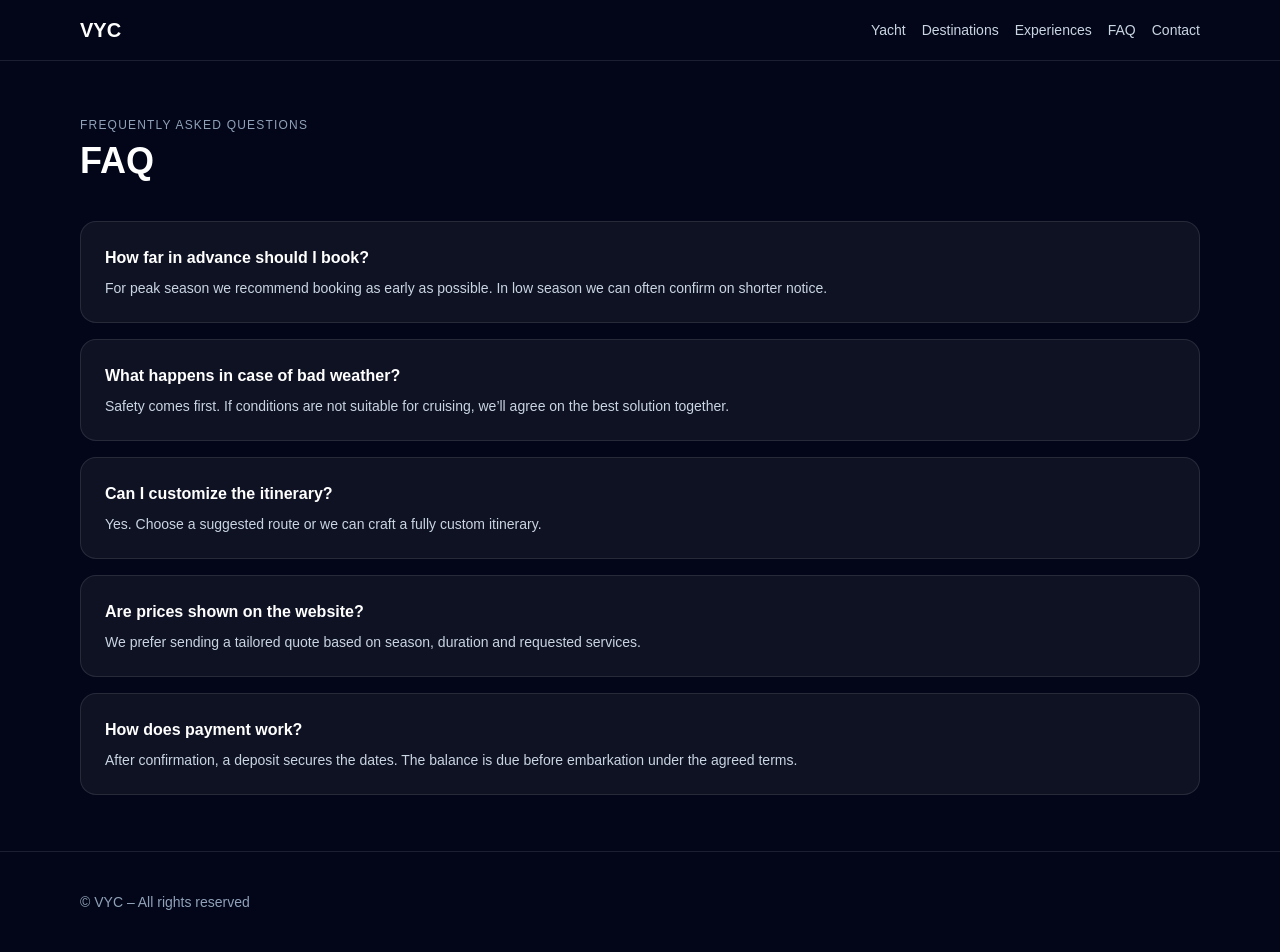
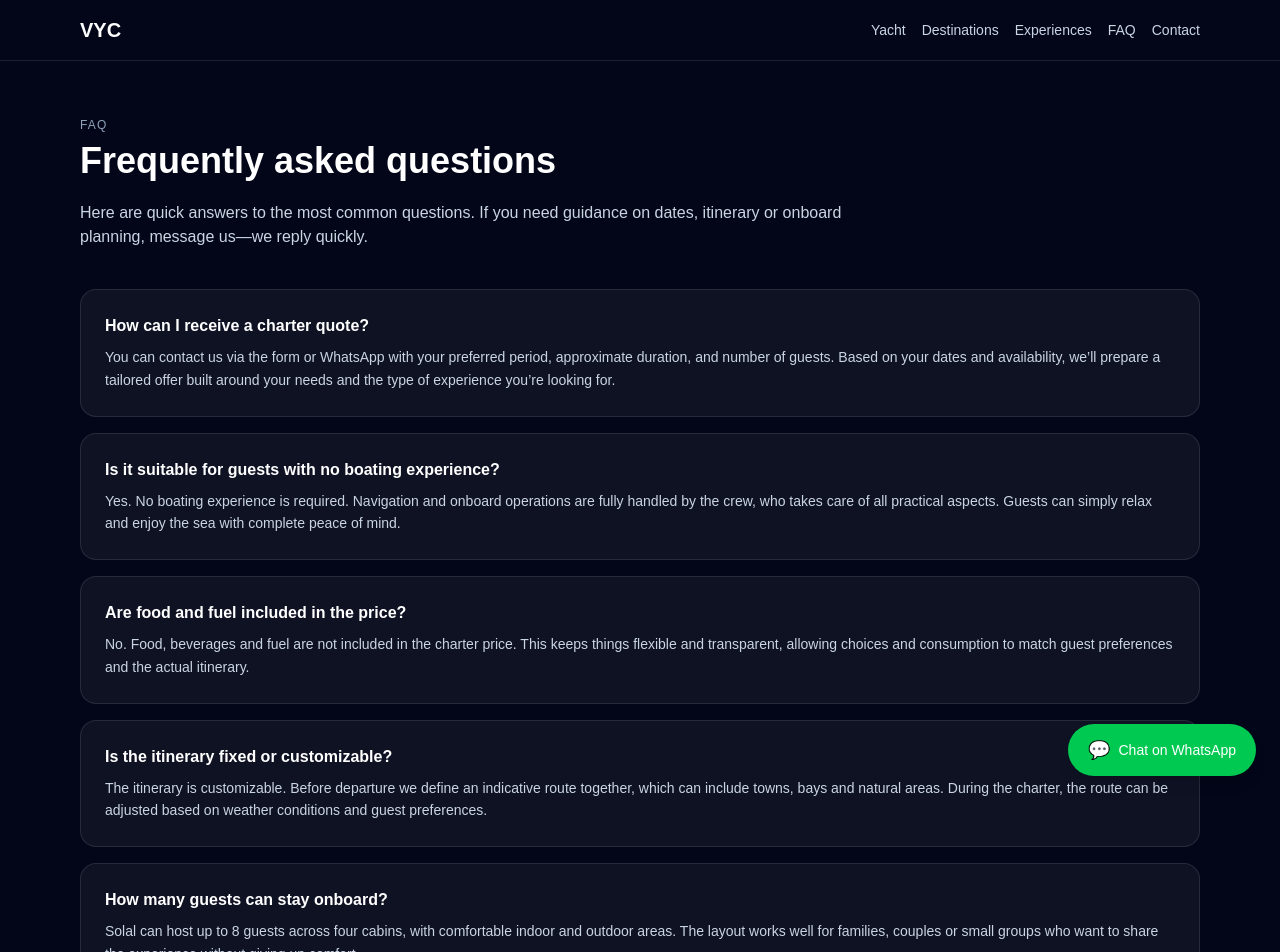
Before and after one commit to giacomovolt/vyc-site, a Next.js app: page /en/faq in a window 1280 px wide. Shown: the top 952 px of the page. Built offline with nearby package versions, Linux system fonts and the light colour scheme.

Commit message:
Update FAQ page content (IT/EN) and add WhatsApp floating button

```diff
--- a/src/app/[locale]/faq/page.tsx
+++ b/src/app/[locale]/faq/page.tsx
@@ -1,42 +1,118 @@
-export default async function FAQPage({
+import Link from "next/link";
+import WhatsAppFloatingButton from "@/components/WhatsAppFloatingButton";
+
+export default async function FaqPage({
   params,
 }: {
   params: Promise<{ locale: "it" | "en" }>;
 }) {
   const { locale } = await params;
 
-  const faqs =
-    locale === "it"
-      ? [
-          ["Quanto tempo prima devo prenotare?", "In alta stagione consigliamo di prenotare il prima possibile. In bassa stagione possiamo spesso confermare anche con breve preavviso."],
-          ["Cosa succede in caso di maltempo?", "La sicurezza viene prima di tutto. In caso di condizioni non adatte alla navigazione, valuteremo insieme la soluzione migliore."],
-          ["È possibile personalizzare l’itinerario?", "Sì. Possiamo seguire itinerari consigliati oppure costruire una rotta su misura."],
-          ["I prezzi sono visibili sul sito?", "Preferiamo inviare un preventivo personalizzato in base a periodo, durata e servizi richiesti."],
-          ["Come funziona il pagamento?", "Dopo conferma, viene richiesto un acconto per bloccare le date. Saldo secondo condizioni concordate prima dell’imbarco."],
-        ]
-      : [
-          ["How far in advance should I book?", "For peak season we recommend booking as early as possible. In low season we can often confirm on shorter notice."],
-          ["What happens in case of bad weather?", "Safety comes first. If conditions are not suitable for cruising, we’ll agree on the best solution together."],
-          ["Can I customize the itinerary?", "Yes. Choose a suggested route or we can craft a fully custom itinerary."],
-          ["Are prices shown on the website?", "We prefer sending a tailored quote based on season, duration and requested services."],
-          ["How does payment work?", "After confirmation, a deposit secures the dates. The balance is due before embarkation under the agreed terms."],
-        ];
+  const t = {
+    it: {
+      eyebrow: "FAQ",
+      title: "Domande frequenti",
+      intro:
+        "Qui trovi le risposte rapide alle domande più comuni. Se ti serve un’indicazione su date, itinerario o organizzazione, scrivici: ti rispondiamo velocemente.",
+      cta: "Contattaci",
+      items: [
+        {
+          q: "Come posso ricevere un preventivo per il charter?",
+          a: "Puoi contattarci tramite il form o via WhatsApp indicando periodo, durata indicativa e numero di ospiti. In base alle date scelte e alla disponibilità, ti prepariamo un’offerta personalizzata, costruita sulle tue esigenze e sul tipo di esperienza che stai cercando.",
+        },
+        {
+          q: "L’esperienza è adatta anche a chi non ha esperienza nautica?",
+          a: "Sì. Non è richiesta alcuna competenza nautica. La gestione della navigazione e della vita a bordo è interamente a carico della crew, che si occupa di ogni aspetto operativo. Gli ospiti possono semplicemente rilassarsi e vivere il mare in totale tranquillità.",
+        },
+        {
+          q: "Cibo e carburante sono inclusi nel prezzo?",
+          a: "No. Cibo, bevande e carburante non sono inclusi nel prezzo del charter. Questo permette di mantenere flessibilità e trasparenza, adattando i consumi e le scelte alimentari alle preferenze degli ospiti e all’itinerario effettivo.",
+        },
+        {
+          q: "L’itinerario è fisso o personalizzabile?",
+          a: "L’itinerario è personalizzabile. Prima della partenza definiamo insieme una rotta indicativa, che può includere città, baie e aree naturali. Durante il charter, il percorso può essere adattato in base alle condizioni meteo e ai desideri degli ospiti.",
+        },
+        {
+          q: "Quante persone possono soggiornare a bordo?",
+          a: "Solal può ospitare fino a 8 persone in quattro cabine, offrendo spazi confortevoli sia all’interno che all’esterno. La configurazione è adatta a famiglie, coppie o piccoli gruppi che desiderano condividere l’esperienza senza rinunciare al comfort.",
+        },
+        {
+          q: "Qual è il periodo migliore per navigare in Adriatico?",
+          a: "Il periodo ideale va dalla tarda primavera all’inizio dell’autunno. I mesi estivi offrono condizioni meteo stabili e mare generalmente calmo, mentre giugno e settembre sono particolarmente apprezzati per un’esperienza più tranquilla e rilassata.",
+        },
+      ],
+    },
+    en: {
+      eyebrow: "FAQ",
+      title: "Frequently asked questions",
+      intro:
+        "Here are quick answers to the most common questions. If you need guidance on dates, itinerary or onboard planning, message us—we reply quickly.",
+      cta: "Contact us",
+      items: [
+        {
+          q: "How can I receive a charter quote?",
+          a: "You can contact us via the form or WhatsApp with your preferred period, approximate duration, and number of guests. Based on your dates and availability, we’ll prepare a tailored offer built around your needs and the type of experience you’re looking for.",
+        },
+        {
+          q: "Is it suitable for guests with no boating experience?",
+          a: "Yes. No boating experience is required. Navigation and onboard operations are fully handled by the crew, who takes care of all practical aspects. Guests can simply relax and enjoy the sea with complete peace of mind.",
+        },
+        {
+          q: "Are food and fuel included in the price?",
+          a: "No. Food, beverages and fuel are not included in the charter price. This keeps things flexible and transparent, allowing choices and consumption to match guest preferences and the actual itinerary.",
+        },
+        {
+          q: "Is the itinerary fixed or customizable?",
+          a: "The itinerary is customizable. Before departure we define an indicative route together, which can include towns, bays and natural areas. During the charter, the route can be adjusted based on weather conditions and guest preferences.",
+        },
+        {
+          q: "How many guests can stay onboard?",
+          a: "Solal can host up to 8 guests across four cabins, with comfortable indoor and outdoor areas. The layout works well for families, couples or small groups who want to share the experience without giving up comfort.",
+        },
+        {
+          q: "What’s the best season to cruise the Adriatic?",
+          a: "The ideal season runs from late spring to early autumn. Summer months usually offer stable conditions and generally calm seas, while June and September are often preferred for a quieter, more relaxed experience.",
+        },
+      ],
+    },
+  }[locale];
 
   return (
+    <>
       <div className="mx-auto max-w-6xl px-4 py-14 text-white">
         <div className="text-xs uppercase tracking-widest text-slate-400">
-        {locale === "it" ? "Domande frequenti" : "Frequently asked questions"}
+          {t.eyebrow}
         </div>
-      <h1 className="mt-2 text-4xl font-semibold">FAQ</h1>
+
+        <h1 className="mt-2 text-4xl font-semibold">{t.title}</h1>
+        <p className="mt-5 max-w-3xl text-slate-300">{t.intro}</p>
 
         <div className="mt-10 grid gap-4">
-        {faqs.map(([q, a]) => (
-          <div key={q} className="rounded-2xl border border-white/10 bg-white/5 p-6">
-            <div className="text-base font-semibold">{q}</div>
-            <div className="mt-2 text-sm text-slate-300">{a}</div>
+          {t.items.map((item) => (
+            <div
+              key={item.q}
+              className="rounded-2xl border border-white/10 bg-white/5 p-6"
+            >
+              <div className="text-base font-semibold">{item.q}</div>
+              <div className="mt-2 text-sm leading-relaxed text-slate-300">
+                {item.a}
+              </div>
             </div>
           ))}
         </div>
+
+        <div className="mt-10">
+          <Link
+            href={`/${locale}/contact`}
+            className="inline-flex rounded-full bg-white px-5 py-3 text-sm font-medium text-slate-950 hover:bg-slate-100"
+          >
+            {t.cta}
+          </Link>
         </div>
+      </div>
+
+      {/* ✅ WhatsApp floating button (identico alla Home) */}
+      <WhatsAppFloatingButton locale={locale} />
+    </>
   );
 }
```
Lines whose indentation alone changed are shown as unchanged.
